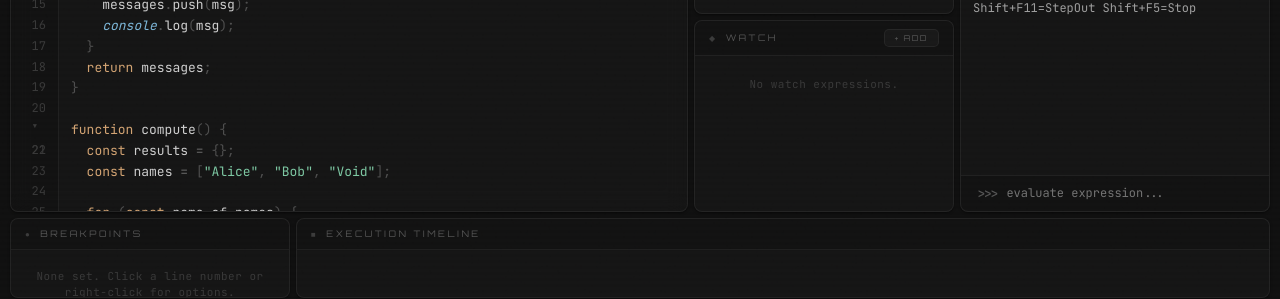
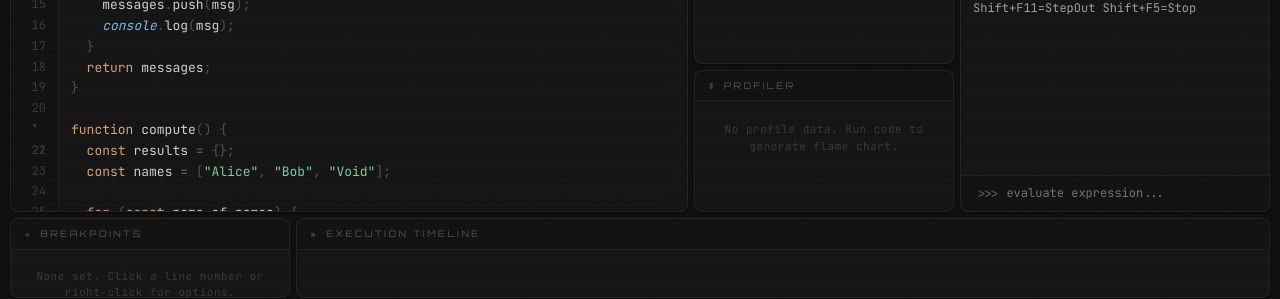
Before and after one commit to Aryanlohri/VOID, a React (Vite) app: page / in a window 1280 px wide. Shown: the part 492-791 px from the top of the page. Built offline with nearby package versions, Linux system fonts and the light colour scheme.

Commit message:
feat(ui): implement ProfilerPanel with CPU flame chart and latency metrics

```diff
--- a/src/App.jsx
+++ b/src/App.jsx
@@ -9,6 +9,7 @@ import CallStackPanel from './components/CallStackPanel.jsx';
 import WatchPanel from './components/WatchPanel.jsx';
 import ConsolePanel from './components/ConsolePanel.jsx';
 import BottomBar from './components/BottomBar.jsx';
+import ProfilerPanel from './components/ProfilerPanel.jsx';
 
 export default function App() {
   const [theme, setTheme] = useState('dark');
@@ -95,6 +96,7 @@ export default function App() {
               onRemove={db.removeWatch}
               evaluateWatch={db.evaluateWatch}
             />
+            <ProfilerPanel profilerData={db.profilerData} />
           </div>
 
           <ConsolePanel
--- /dev/null
+++ b/src/components/ProfilerPanel.jsx
@@ -0,0 +1,54 @@
+import { useMemo } from 'react';
+
+function FlameNode({ node, totalDuration, level }) {
+  if (!node) return null;
+  const widthPerc = totalDuration > 0 ? (node.duration / totalDuration) * 100 : 0;
+  if (widthPerc < 0.1 && level > 0) return null; // Hide ultra-thin nodes
+
+  // Generate a warm color for flame chart based on depth
+  const hue = 30 - Math.min(level * 5, 40); // 30 (orange) down to red/purple
+  const lightness = 40 + (level % 2) * 10;
+  const bgColor = `hsla(${hue < 0 ? 360 + hue : hue}, 70%, ${lightness}%, 0.8)`;
+
+  return (
+    <div className="flame-node-wrapper" style={{ width: `${Math.max(widthPerc, 0)}%` }}>
+      <div className="flame-node-rect" style={{ backgroundColor: bgColor }} title={`${node.name}\n${node.duration.toFixed(2)}ms`}>
+        {widthPerc > 5 && <span className="flame-node-label">{node.name}</span>}
+      </div>
+      {node.children && node.children.length > 0 && (
+        <div className="flame-node-children">
+          {node.children.map((child, i) => (
+            <FlameNode key={i} node={child} totalDuration={node.duration} level={level + 1} />
+          ))}
+        </div>
+      )}
+    </div>
+  );
+}
+
+export default function ProfilerPanel({ profilerData }) {
+  const rootNode = profilerData?.flameChart;
+  const hasData = rootNode && rootNode.duration > 0;
+
+  return (
+    <div className="panel panel-profiler">
+      <div className="panel-title">
+        <span className="panel-icon">&#9646;</span> PROFILER
+        {profilerData && (
+          <span className="panel-badge" title="Average Event Loop Latency between checkpoints">
+            LATENCY: {profilerData.avgLatency ? profilerData.avgLatency.toFixed(2) : '0.00'}ms
+          </span>
+        )}
+      </div>
+      <div className="profiler-content">
+        {!hasData ? (
+          <div className="empty-state">No profile data. Run code to generate flame chart.</div>
+        ) : (
+          <div className="flame-chart-container">
+            <FlameNode node={rootNode} totalDuration={rootNode.duration} level={0} />
+          </div>
+        )}
+      </div>
+    </div>
+  );
+}
--- a/src/index.css
+++ b/src/index.css
@@ -316,8 +316,8 @@ html, body, #root {
 
 /* Center panels */
 .panel-stack { display: flex; flex-direction: column; gap: 6px; min-height: 0; }
-.panel-vars, .panel-callstack, .panel-watch { flex: 1; min-height: 0; }
-.vars-content, .callstack-content, .watch-content { padding: 8px 10px; overflow-y: auto; flex: 1; font-size: 12px; }
+.panel-vars, .panel-callstack, .panel-watch, .panel-profiler { flex: 1; min-height: 0; }
+.vars-content, .callstack-content, .watch-content, .profiler-content { padding: 8px 10px; overflow-y: auto; flex: 1; font-size: 12px; }
 
 .empty-state {
   color: var(--text-muted); font-size: 11px; padding: 12px 4px;
@@ -410,6 +410,18 @@ html, body, #root {
   caret-color: var(--accent-warm);
 }
 
+/* Profiler & Flame Chart */
+.flame-chart-container { display: flex; flex-direction: column; width: 100%; height: 100%; border: 1px solid rgba(255,255,255,0.02); border-radius: 4px; overflow: hidden; background: rgba(0,0,0,0.1); }
+.flame-node-wrapper { display: flex; flex-direction: column; }
+.flame-node-rect {
+  height: 20px; border: 1px solid rgba(0,0,0,0.3); border-radius: 2px;
+  display: flex; align-items: center; justify-content: center;
+  cursor: crosshair; overflow: hidden; transition: filter var(--transition);
+}
+.flame-node-rect:hover { filter: brightness(1.2); }
+.flame-node-label { font-size: 9px; color: #fff; text-shadow: 0 1px 2px rgba(0,0,0,0.8); white-space: nowrap; pointer-events: none; }
+.flame-node-children { display: flex; width: 100%; }
+
 /* Bottom bar */
 .bottom-bar { display: grid; grid-template-columns: 280px 1fr; gap: 6px; height: 80px; flex-shrink: 0; }
 .panel-breakpoints .bp-list {
@@ -498,6 +510,11 @@ html, body, #root {
 .line-numbers span.bp-hitcount { color: var(--accent-cool); }
 .line-numbers span.bp-hitcount .bp-gutter-icon { color: var(--accent-cool); }
 
+/* Hot-Path Highlighting */
+.line-numbers span.has-heat-1 { background: rgba(212,165,116,0.06); color: rgba(212,165,116,0.9); }
+.line-numbers span.has-heat-2 { background: rgba(212,123,138,0.15); color: rgba(212,123,138,1); font-weight: bold; }
+.line-numbers span.has-heat-3 { background: rgba(212,70,70,0.35); color: #fff; font-weight: bold; box-shadow: inset 2px 0 0 rgba(212,70,70,0.8); }
+
 /* BP chip types */
 .bp-chip-conditional { background: rgba(212,165,116,0.06); border-color: rgba(212,165,116,0.2); color: var(--accent-warm); }
 .bp-chip-conditional:hover { background: rgba(212,165,116,0.1); border-color: rgba(212,165,116,0.3); }
```
